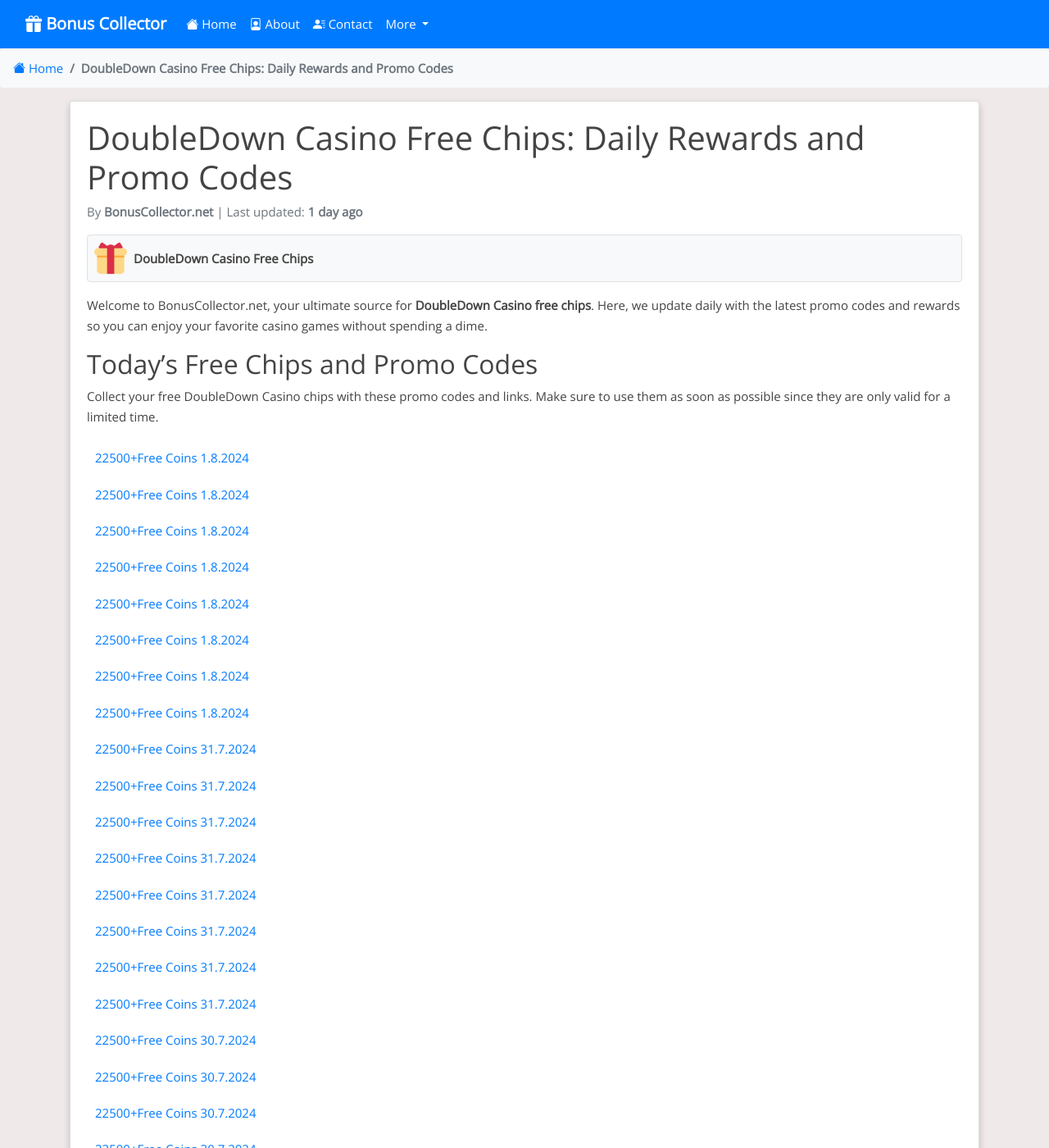
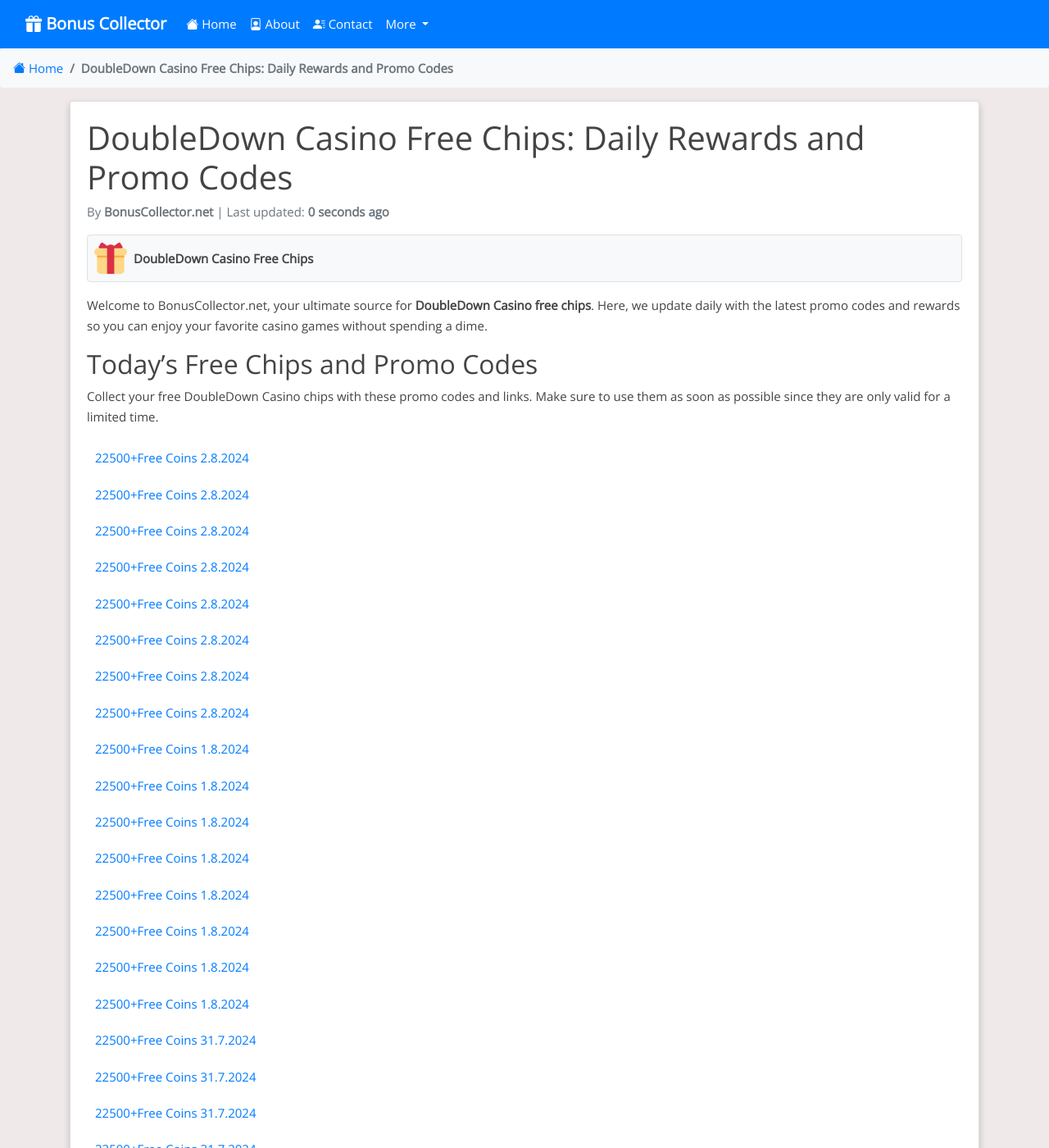
Before and after one commit to Prollad99/bs-net, a Jekyll site: the page built from _posts/2024-07-19-doubledown-casino.md, in a window 1280 px wide and 1400 px high. Shown: the whole window at 82% size. Built offline with Jekyll 4.4.1, drawn with Linux system fonts in a browser that asks for light colours; nearby versions of some CDN libraries; comment, search, counter and statistics services are not loaded; some of the changed text lies outside the part shown.

Commit message:
Update doubledown-casino reward links and last modified date

```diff
--- a/_data/include_files.yml
+++ b/_data/include_files.yml
@@ -35,7 +35,7 @@
   last_modified: 2024-08-01 18:37:13
 
 doubledown-casino.html:
-  last_modified: 2024-08-01 06:39:10
+  last_modified: 2024-08-02 11:31:38
 
 slotomania.html:
   last_modified: 2024-08-01 06:39:15
--- a/_includes/doubledown-casino.html
+++ b/_includes/doubledown-casino.html
@@ -1,4 +1,12 @@
 <html><body><div class="reward"><ul>
+<li><a href="https://www.doubledowncasino2.com/play?link=SLOTMACHINE.t8g.hipHopHogs2202.353.recommend.pid-KRI4NTE.cid-154784.&game=rgs.slots&variant=t8g.hipHopHogs2202.353_recommend&lineCost=1&pid=KRI4NTE&cid=154784">22500+free coins 2.8.2024</a></li>
+<li><a href="https://www.doubledowncasino2.com/play?link=SLOTMACHINE.t8g.superPiggyJackpots2004.262.recommend.pid-EAKUJR7.cid-154785.&game=rgs.slots&variant=t8g.superPiggyJackpots2004.262_recommend&lineCost=1&pid=EAKUJR7&cid=154785">22500+free coins 2.8.2024</a></li>
+<li><a href="https://www.doubledowncasino2.com/play?link=SLOTMACHINE.t8g.hipHopHogsPartyNight2404.455.recommend.pid-OK7V8FK.cid-154786.&game=rgs.slots&variant=t8g.hipHopHogsPartyNight2404.455_recommend&lineCost=1&pid=OK7V8FK&cid=154786">22500+free coins 2.8.2024</a></li>
+<li><a href="https://www.doubledowncasino2.com/play?link=SLOTMACHINE.t8g.superPiggyJackpots2004.262.recommend.pid-PIIUOHR.cid-154789.&game=rgs.slots&variant=t8g.superPiggyJackpots2004.262_recommend&lineCost=1&pid=PIIUOHR&cid=154789">22500+free coins 2.8.2024</a></li>
+<li><a href="https://www.doubledowncasino2.com/play?link=SLOTMACHINE.duc.megaPiggySmash2404.444.recommend.pid-ZH5GHCD.cid-154890&game=rgs.slots&variant=duc.megaPiggySmash2404.444_recommend&lineCost=1&pid=ZH5GHCD&cid=154890&cid=154890&mkt_tok=NDI2LVpCRy0zOTQAAAGUra7SZw_o5vjCYA5bE254HEThUdmtVSwzzzFtHmpIQgwXfufAhrkIbYHjsRsp3Mm11lDwT9YBsx8bipCY7m880oBB5KlARpHJtu2-tZfbE3AyGw">22500+free coins 2.8.2024</a></li>
+<li><a href="https://www.doubledowncasino2.com/play?link=SLOTMACHINE.t8g.fabulousFreedomJackpot2407.447.pid-YQVZBVJ.cid-154960&game=rgs.slots&variant=t8g.fabulousFreedomJackpot2407.447&lineCost=1&pid=YQVZBVJ&cid=154960&cid=154960&mkt_tok=NDI2LVpCRy0zOTQAAAGUrlKDZ3JA71y2DHU_aqCvZCsdcnnEUEjzcp2QGXuY9UigVTnwDYshDGya41I5RC_BHLEOb1E_FspePxqh7Kiy-CPV-IqrJuXoF29fuHDEwokQvQ">22500+free coins 2.8.2024</a></li>
+<li><a href="https://www.doubledowncasino2.com/play?link=LOBBY.category-all.pid-KHW0UT7.cid-154961&lobby=slotsAll&pid=KHW0UT7&cid=154961&cid=154961&mkt_tok=NDI2LVpCRy0zOTQAAAGUrved5pMX7M_7rgEmQIeLl9ArAUZ4T4QEMTJeqKDxVRVSb8CMCi8on2bg4pD6pPuoSzHUHK0eEvDUxfN_JyA2Rt-6inL-jKREx1DL0wBT1qTK0Q">22500+free coins 2.8.2024</a></li>
+<li><a href="https://www.doubledowncasino2.com/play?link=SLOTMACHINE.duc.megaPiggySmash2404.444.recommend.pid-PI1WONT.cid-154891&game=rgs.slots&variant=duc.megaPiggySmash2404.444_recommend&lineCost=1&pid=PI1WONT&cid=154891&cid=154891&mkt_tok=NDI2LVpCRy0zOTQAAAGUr5v6bdNrxGbh-W9t1NIqjmVmUQuN5o_7MypMiTFDJV-0J1CpVEPM2Wx4uFm-vJuyogiTTmtoUOLhGxMRcyXu3pLedX1y99weFoYTRpklf8MJ_A">22500+free coins 2.8.2024</a></li>
 <li><a href="https://www.doubledowncasino2.com/play?link=SLOTMACHINE.t8g.gloriousHoney2402.440.recommend.pid-HB1DLNX.cid-154810.&game=rgs.slots&variant=t8g.gloriousHoney2402.440_recommend&lineCost=1&pid=HB1DLNX&cid=154810">22500+free coins 1.8.2024</a></li>
 <li><a href="https://www.doubledowncasino2.com/play?link=SLOTMACHINE.duc.blackChipJackpot2401.453.recommend.pid-QWI4TGQ.cid-154808.&game=rgs.slots&variant=duc.blackChipJackpot2401.453_recommend&lineCost=1&pid=QWI4TGQ&cid=154808">22500+free coins 1.8.2024</a></li>
 <li><a href="https://www.doubledowncasino2.com/play?link=SLOTMACHINE.t8g.elegantFortuneJackpot2405.436.recommend.pid-8AUIP7M.cid-154807.&game=rgs.slots&variant=t8g.elegantFortuneJackpot2405.436_recommend&lineCost=1&pid=8AUIP7M&cid=154807">22500+free coins 1.8.2024</a></li>
```
Also changed, not shown: other parts of _includes/doubledown-casino.html (+0 -8 lines), links-json/doubledown-casino.json (+32 -32 lines).
